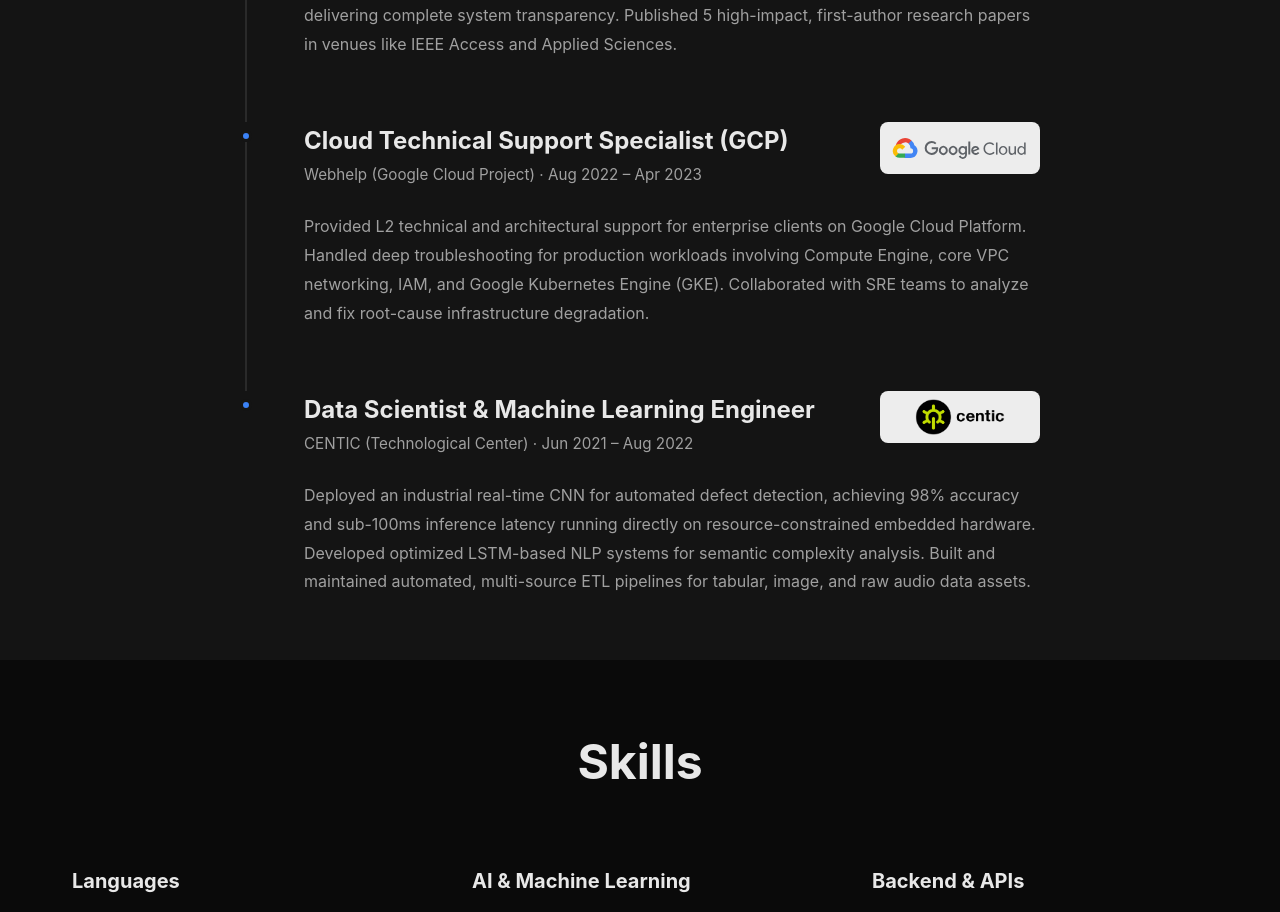
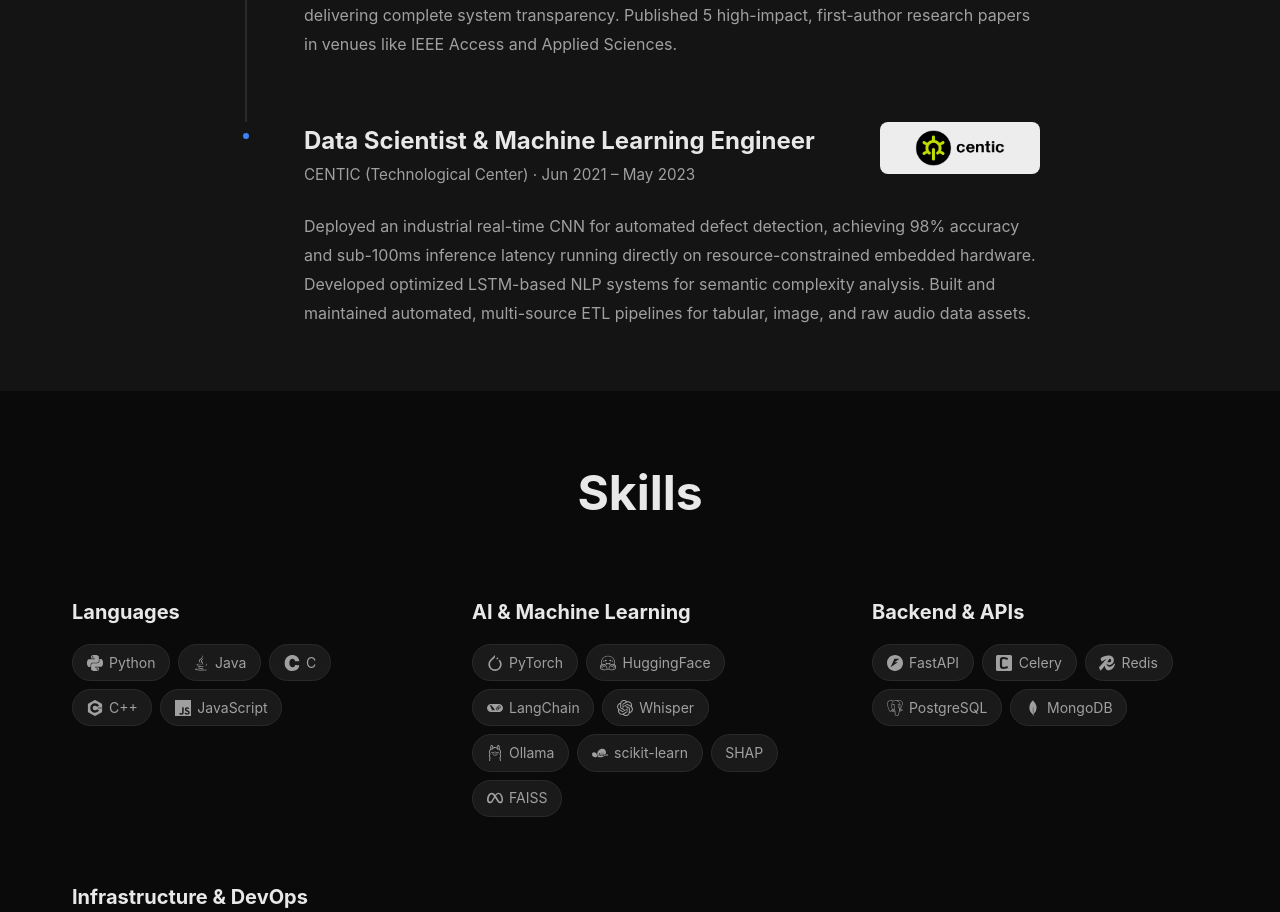
Before and after one commit to Fedeparg/fpardo-web, a React (Vite) app: page /about in a window 1280 px wide. Shown: the part 1060-1972 px from the top of the page. Built offline with nearby package versions, Linux system fonts and the light colour scheme.

Commit message:
Updated experience

```diff
--- a/src/data/experience.js
+++ b/src/data/experience.js
@@ -5,11 +5,6 @@ export const experienceItems = [
     logoAlt: 'University of Murcia',
   },
   {
-    key: 'webhelp',
-    logoSrc: '/assets/logos/google-cloud.svg',
-    logoAlt: 'Google Cloud',
-  },
-  {
     key: 'centic',
     logoSrc: '/assets/logos/centic.png',
     logoAlt: 'CENTIC',
--- a/src/locales/en.json
+++ b/src/locales/en.json
@@ -28,14 +28,9 @@
       "meta": "University of Murcia · May 2023 – May 2026",
       "description": "Designed and deployed a decoupled microservices architecture (Python, FastAPI, Docker, Celery) for multimodal AI inference, optimizing processing latency across local and cloud infrastructure. Built end-to-end audio processing pipelines integrating ASR (Whisper), speaker diarization, paralinguistic feature extraction, and semantic vector embeddings (FAISS). Applied Explainable AI (XAI) frameworks utilizing SHAP values to interpret fine-tuned BERT models, delivering complete system transparency. Published 5 high-impact, first-author research papers in venues like IEEE Access and Applied Sciences."
     },
-    "webhelp": {
-      "role": "Cloud Technical Support Specialist (GCP)",
-      "meta": "Webhelp (Google Cloud Project) · Aug 2022 – Apr 2023",
-      "description": "Provided L2 technical and architectural support for enterprise clients on Google Cloud Platform. Handled deep troubleshooting for production workloads involving Compute Engine, core VPC networking, IAM, and Google Kubernetes Engine (GKE). Collaborated with SRE teams to analyze and fix root-cause infrastructure degradation."
-    },
     "centic": {
       "role": "Data Scientist & Machine Learning Engineer",
-      "meta": "CENTIC (Technological Center) · Jun 2021 – Aug 2022",
+      "meta": "CENTIC (Technological Center) · Jun 2021 – May 2023",
       "description": "Deployed an industrial real-time CNN for automated defect detection, achieving 98% accuracy and sub-100ms inference latency running directly on resource-constrained embedded hardware. Developed optimized LSTM-based NLP systems for semantic complexity analysis. Built and maintained automated, multi-source ETL pipelines for tabular, image, and raw audio data assets."
     }
   },
--- a/src/locales/es.json
+++ b/src/locales/es.json
@@ -28,14 +28,9 @@
       "meta": "Universidad de Murcia · Mayo 2023 – Mayo 2026",
       "description": "Diseñé y desplegué una arquitectura de microservicios desacoplados (Python, FastAPI, Docker, Celery) para inferencia de IA multimodal, optimizando la latencia de procesamiento en infraestructura local y en la nube. Construí pipelines de procesamiento de audio extremo a extremo integrando ASR (Whisper), diarización de hablantes, extracción de características paralingüísticas y embeddings vectoriales semánticos (FAISS). Apliqué marcos de IA Explicable (XAI) utilizando valores SHAP para interpretar modelos BERT ajustados, logrando transparencia total del sistema. Publiqué 5 artículos de investigación de alto impacto como primer autor en venues como IEEE Access y Applied Sciences."
     },
-    "webhelp": {
-      "role": "Especialista en Soporte Técnico Cloud (GCP)",
-      "meta": "Webhelp (Google Cloud Project) · Ago 2022 – Abr 2023",
-      "description": "Proporcioné soporte técnico y arquitectónico L2 a clientes empresariales en Google Cloud Platform. Gestioné la resolución de problemas complejos en cargas de trabajo de producción que involucran Compute Engine, redes VPC, IAM y Google Kubernetes Engine (GKE). Colaboré con equipos SRE para analizar y resolver degradaciones de infraestructura en la causa raíz."
-    },
     "centic": {
       "role": "Científico de Datos e Ingeniero de Machine Learning",
-      "meta": "CENTIC (Centro Tecnológico) · Jun 2021 – Ago 2022",
+      "meta": "CENTIC (Centro Tecnológico) · Jun 2021 – May 2023",
       "description": "Desplegué una CNN industrial en tiempo real para detección automática de defectos, alcanzando un 98% de precisión y latencia de inferencia inferior a 100 ms en hardware embebido con recursos limitados. Desarrollé sistemas NLP basados en LSTM optimizados para análisis de complejidad semántica. Construí y mantuve pipelines ETL automatizados y multi-fuente para activos de datos tabulares, de imagen y audio en bruto."
     }
   },
```
